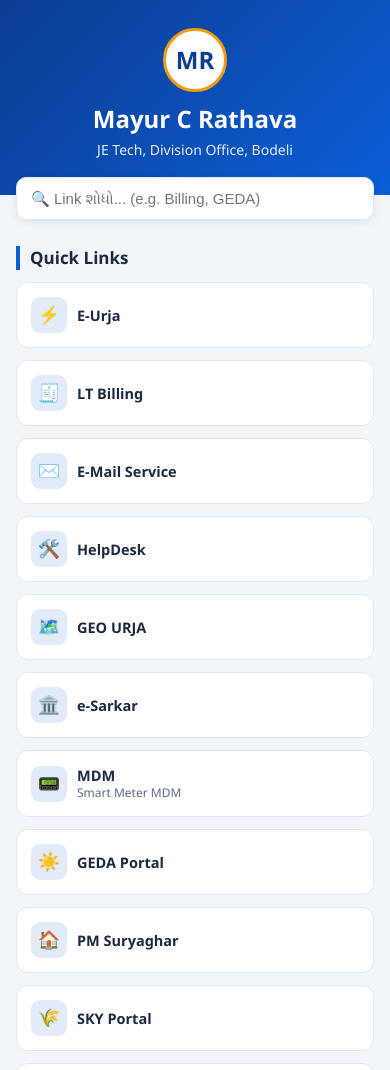
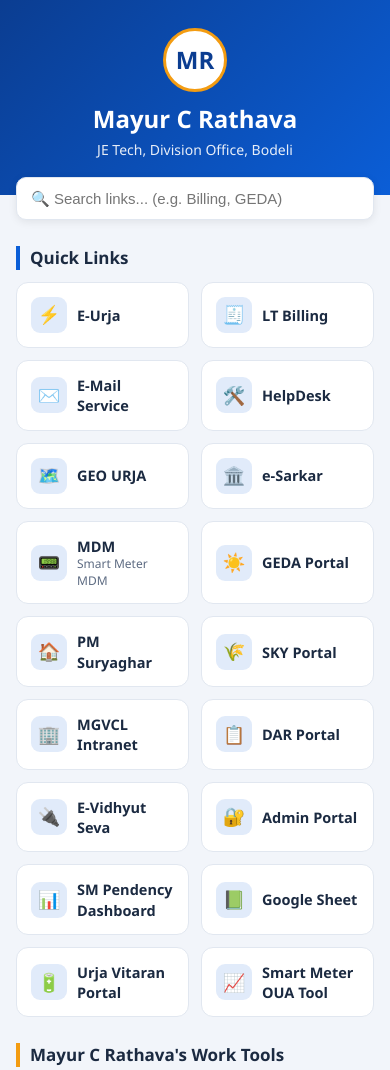
Before and after one commit to mayur007rathwa-lgtm/All-link, a plain HTML site: page index.html in a window 390 px wide. Shown: the top 1070 px of the page. Drawn offline with Linux system fonts and the light colour scheme.

Commit message:
Fix mobile layout and English search text
Co-Authored-By: Claude Opus 5.5 <noreply@anthropic.com>
Claude-Session: https://claude.ai/code/session_011tF2MY4FyVkvXHuzd6R6X6

```diff
--- a/index.html
+++ b/index.html
@@ -8,18 +8,20 @@
   :root{--bg:#f2f5fa;--card:#fff;--text:#1b2a41;--muted:#5d6b82;--brand:#0b5ed7;--brand2:#f39c12;--border:#e1e7f0}
   @media (prefers-color-scheme:dark){:root{--bg:#0f1622;--card:#182233;--text:#e8eef7;--muted:#9fb0c8;--border:#26344b}}
   *{box-sizing:border-box;margin:0;padding:0}
+  html,body{width:100%;max-width:100%;overflow-x:hidden;-webkit-text-size-adjust:100%;text-size-adjust:100%}
   body{font-family:"Segoe UI",Roboto,"Noto Sans Gujarati",Arial,sans-serif;background:var(--bg);color:var(--text);line-height:1.4}
-  header{background:linear-gradient(135deg,#0b3d91,#0b5ed7);color:#fff;padding:28px 16px 36px;text-align:center}
+  header{width:100%;background:linear-gradient(135deg,#0b3d91,#0b5ed7);color:#fff;padding:28px 16px 36px;text-align:center}
   .logo{width:64px;height:64px;border-radius:50%;background:#fff;color:#0b3d91;font-weight:800;font-size:24px;display:flex;align-items:center;justify-content:center;margin:0 auto 10px;border:3px solid var(--brand2)}
-  header h1{font-size:24px}
+  header h1{font-size:24px;color:#fff}
+  header p{color:#fff}
   header p{opacity:.9;font-size:14px;margin-top:4px}
   .wrap{max-width:1000px;margin:-18px auto 0;padding:0 16px 32px}
-  .search{width:100%;padding:12px 14px;border-radius:10px;border:1px solid var(--border);background:var(--card);color:var(--text);font-size:15px;box-shadow:0 2px 8px rgba(0,0,0,.08)}
+  .search{display:block;width:100%;max-width:100%;min-width:0;padding:12px 14px;border-radius:10px;border:1px solid var(--border);background:var(--card);color:var(--text);font-size:15px;box-shadow:0 2px 8px rgba(0,0,0,.08)}
   section{margin-top:26px}
   h2{font-size:17px;margin-bottom:12px;padding-left:10px;border-left:4px solid var(--brand)}
   h2.mine{border-color:var(--brand2)}
-  .grid{display:grid;grid-template-columns:repeat(auto-fill,minmax(200px,1fr));gap:12px}
-  a.card{display:flex;align-items:center;gap:10px;padding:14px;background:var(--card);border:1px solid var(--border);border-radius:12px;text-decoration:none;color:var(--text);font-weight:600;font-size:14.5px;transition:.15s}
+  .grid{display:grid;grid-template-columns:repeat(auto-fill,minmax(min(100%,150px),1fr));gap:12px}
+  a.card{min-width:0;overflow-wrap:anywhere;display:flex;align-items:center;gap:10px;padding:14px;background:var(--card);border:1px solid var(--border);border-radius:12px;text-decoration:none;color:var(--text);font-weight:600;font-size:14.5px;transition:.15s}
   a.card:hover{transform:translateY(-2px);border-color:var(--brand);box-shadow:0 4px 14px rgba(11,94,215,.15)}
   a.card .ic{flex:0 0 36px;height:36px;border-radius:9px;background:rgba(11,94,215,.12);color:var(--brand);display:flex;align-items:center;justify-content:center;font-size:18px}
   .mine-grid a.card .ic{background:rgba(243,156,18,.15);color:var(--brand2)}
@@ -35,7 +37,7 @@
 </header>
 
 <div class="wrap">
-  <input class="search" id="q" type="search" placeholder="🔍 Link શોધો... (e.g. Billing, GEDA)">
+  <input class="search" id="q" type="search" placeholder="🔍 Search links... (e.g. Billing, GEDA)">
 
   <!-- ===== SECTION 1 : COMMON QUICK LINKS (same as reference page) ===== -->
   <section>
```
